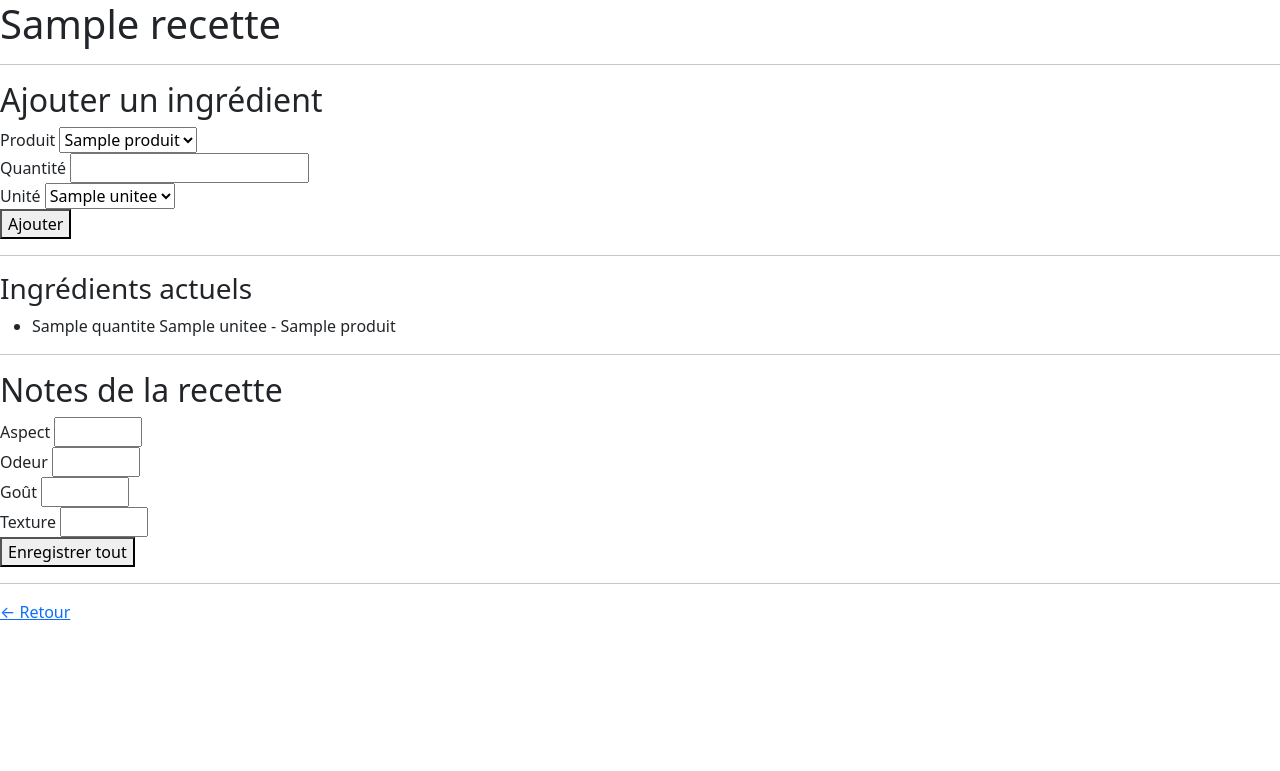
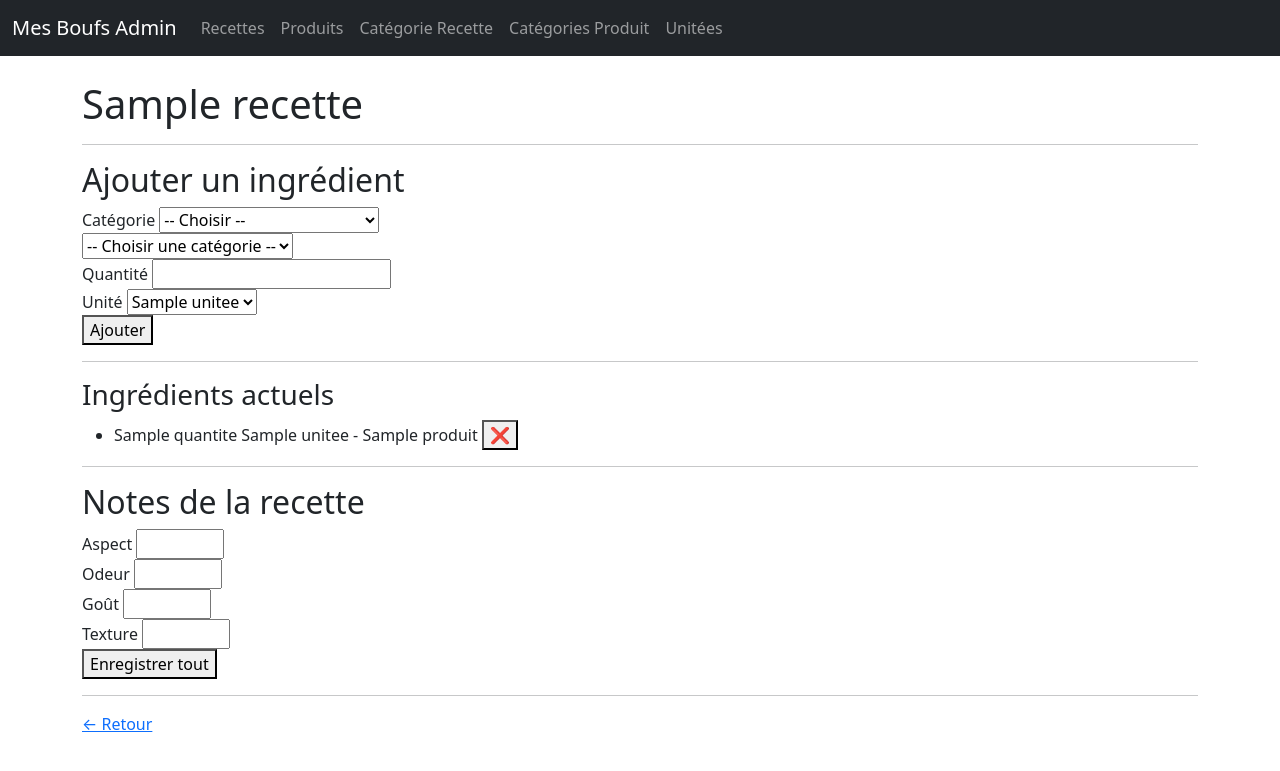
Before and after one commit to 4ntho0/mesboufsV2, a Symfony app: template templates/admin/admin_recette_note_ingredient.html.twig in a window 1280 px wide. Shown: the top 771 px of the page. Run offline with Twig, Linux system fonts and the light colour scheme; the template is opened without the code that fills it: most values are stand-ins (such as "Sample title", 1, 10 or a date in 2020); some libraries are stand-ins or nearby versions.

Commit message:
Phase 1 Back : Menu,Ajout de recette et modification Ok

```diff
--- a/templates/admin/admin_recette_add.html.twig
+++ b/templates/admin/admin_recette_add.html.twig
@@ -1,4 +1,4 @@
-{% extends 'base.html.twig' %}
+{% extends 'base.admin.html.twig' %}
 
 {% block title %}Ajouter une recette{% endblock %}
 
--- a/templates/admin/admin_recette_note_ingredient.html.twig
+++ b/templates/admin/admin_recette_note_ingredient.html.twig
@@ -1,4 +1,4 @@
-{% extends 'base.html.twig' %}
+{% extends 'base.admin.html.twig' %}
 
 {% block title %}Gestion recette{% endblock %}
 
@@ -15,11 +15,19 @@
     <form method="POST" action="{{ path('recette_add_ingredient', {id: recette.id}) }}">
 
         <div>
-        <label>Produit</label>
-        <select name="produit" required>
-            {% for p in produits %}
-                <option value="{{ p.id }}">{{ p.nom }}</option>
+            <label>Catégorie</label>
+            <select id="categorie-select">
+                <option value="">-- Choisir --</option>
+                {% for c in categoriesProduits %}
+                    <option value="{{ c.id }}">{{ c.nom }}</option>
                 {% endfor %}
+            </select>
+
+        </div>
+
+        <div>
+            <select name="produit" id="produit-select">
+                <option value="">-- Choisir une catégorie --</option>
             </select>
         </div>
 
@@ -48,6 +56,15 @@
         {% for ing in recette.ingredients %}
             <li>
                 {{ ing.quantite }} {{ ing.unitee.nom }} - {{ ing.produit.nom }}
+
+                <form method="POST"
+                      action="{{ path('recette_delete_ingredient', {id: ing.id}) }}"
+                      style="display:inline;">
+
+                    <button type="submit">
+                        ❌
+                    </button>
+                </form>
             </li>
         {% else %}
             <li>Aucun ingrédient</li>
@@ -92,3 +109,55 @@
     <a href="{{ path('recettes') }}">← Retour</a>
 
 {% endblock %}
+{% block javascripts %}
+    {{ parent() }}
+
+    <script>
+        document.addEventListener('DOMContentLoaded', function () {
+
+            const categorieSelect = document.getElementById('categorie-select');
+            const produitSelect = document.getElementById('produit-select');
+
+            categorieSelect.addEventListener('change', function () {
+
+                const categorieId = this.value;
+
+                if (!categorieId) {
+                    produitSelect.innerHTML = '<option>Choisir une catégorie</option>';
+                    return;
+                }
+
+                const urlTemplate = "{{ path('produits_by_categorie', {'id': 'ID'}) }}";
+                const url = urlTemplate.replace('ID', categorieId);
+
+                produitSelect.innerHTML = '<option>Chargement...</option>';
+
+                fetch(url)
+                        .then(response => response.json())
+                        .then(data => {
+
+                            console.log("DATA:", data); // 🔥 debug
+
+                            produitSelect.innerHTML = '';
+
+                            data.forEach(produit => {
+                                const option = document.createElement('option');
+                                option.value = produit.id;
+                                option.textContent = produit.nom;
+                                produitSelect.appendChild(option);
+                            });
+
+                            if (data.length === 0) {
+                                produitSelect.innerHTML = '<option>Aucun produit</option>';
+                            }
+                        })
+                        .catch(error => {
+                            console.error("Erreur:", error);
+                        });
+
+            });
+
+        });
+    </script>
+
+{% endblock %}
--- a/templates/admin/categorie_produit.html.twig
+++ b/templates/admin/categorie_produit.html.twig
@@ -1,4 +1,4 @@
-{% extends 'base.html.twig' %}
+{% extends 'base.admin.html.twig' %}
 
 {% block body %}
 
--- a/templates/admin/categorie_recette.html.twig
+++ b/templates/admin/categorie_recette.html.twig
@@ -1,4 +1,4 @@
-{% extends 'base.html.twig' %}
+{% extends 'base.admin.html.twig' %}
 
 {% block title %}Catégories{% endblock %}
 
--- a/templates/admin/produit.html.twig
+++ b/templates/admin/produit.html.twig
@@ -1,4 +1,4 @@
-{% extends 'base.html.twig' %}
+{% extends 'base.admin.html.twig' %}
 
 {% block title %}Produits{% endblock %}
 
--- a/templates/admin/unitee.html.twig
+++ b/templates/admin/unitee.html.twig
@@ -1,4 +1,4 @@
-{% extends 'base.html.twig' %}
+{% extends 'base.admin.html.twig' %}
 
 {% block body %}
 
--- /dev/null
+++ b/templates/base.admin.html.twig
@@ -0,0 +1,83 @@
+<!DOCTYPE html>
+<html lang="fr">
+    <head>
+        <meta charset="UTF-8">
+        <title>{% block title %}Mes Boufs !{% endblock %}</title>
+
+        <link href="https://cdn.jsdelivr.net/npm/bootstrap@5.1.3/dist/css/bootstrap.min.css" rel="stylesheet">
+
+        {% block stylesheets %}{% endblock %}
+        {% block javascripts %}{% endblock %}
+    </head>
+
+    <body>
+
+        <!-- ================= NAVBAR ADMIN ================= -->
+        <nav class="navbar navbar-expand-lg navbar-dark bg-dark mb-4">
+            <div class="container-fluid">
+
+                <a class="navbar-brand" href="{{ path('recettes') }}">
+                    Mes Boufs Admin
+                </a>
+
+                <button class="navbar-toggler" type="button" data-bs-toggle="collapse" data-bs-target="#adminNavbar">
+                    <span class="navbar-toggler-icon"></span>
+                </button>
+
+                <div class="collapse navbar-collapse" id="adminNavbar">
+
+                    <ul class="navbar-nav me-auto mb-2 mb-lg-0">
+
+                        <li class="nav-item">
+                            <a class="nav-link {{ app.request.get('_route') == 'recettes' ? 'active' : '' }}"
+                               href="{{ path('recettes') }}">
+                                Recettes
+                            </a>
+                        </li>
+
+                        <li class="nav-item">
+                            <a class="nav-link {{ app.request.get('_route') == 'produit' ? 'active' : '' }}"
+                               href="{{ path('produit') }}">
+                                Produits
+                            </a>
+                        </li>
+
+                        <li class="nav-item">
+                            <a class="nav-link {{ app.request.get('_route') == 'categorie_recette' ? 'active' : '' }}"
+                               href="{{ path('categorie_recette') }}">
+                                Catégorie Recette
+                            </a>
+                        </li>
+
+                        <li class="nav-item">
+                            <a class="nav-link {{ app.request.get('_route') == 'categorie_produit' ? 'active' : '' }}"
+                               href="{{ path('categorie_produit') }}">
+                                Catégories Produit
+                            </a>
+                        </li>
+
+                        <li class="nav-item">
+                            <a class="nav-link {{ app.request.get('_route') == 'unitee' ? 'active' : '' }}"
+                               href="{{ path('unitee') }}">
+                                Unitées
+                            </a>
+                        </li>
+
+                    </ul>
+
+                </div>
+            </div>
+        </nav>
+
+        <!-- ================= CONTENU ================= -->
+        <div class="container">
+            {% block body %}{% endblock %}
+        </div>
+
+        <!-- ================= SCRIPTS ================= -->
+        <link rel="stylesheet" href="{{ asset('css/recettes.css') }}">
+
+        <script src="https://cdn.jsdelivr.net/npm/bootstrap@5.1.3/dist/js/bootstrap.bundle.min.js"></script>
+
+    </body>
+</html>
```
Also changed, not shown: src/Controller/RecetteController.php (+117 -39 lines), templates/admin/admin_recette_update.html.twig (+36 -26 lines), templates/admin/admin_recettes.html.twig (+11 -6 lines). Lines whose indentation alone changed are shown as unchanged.
